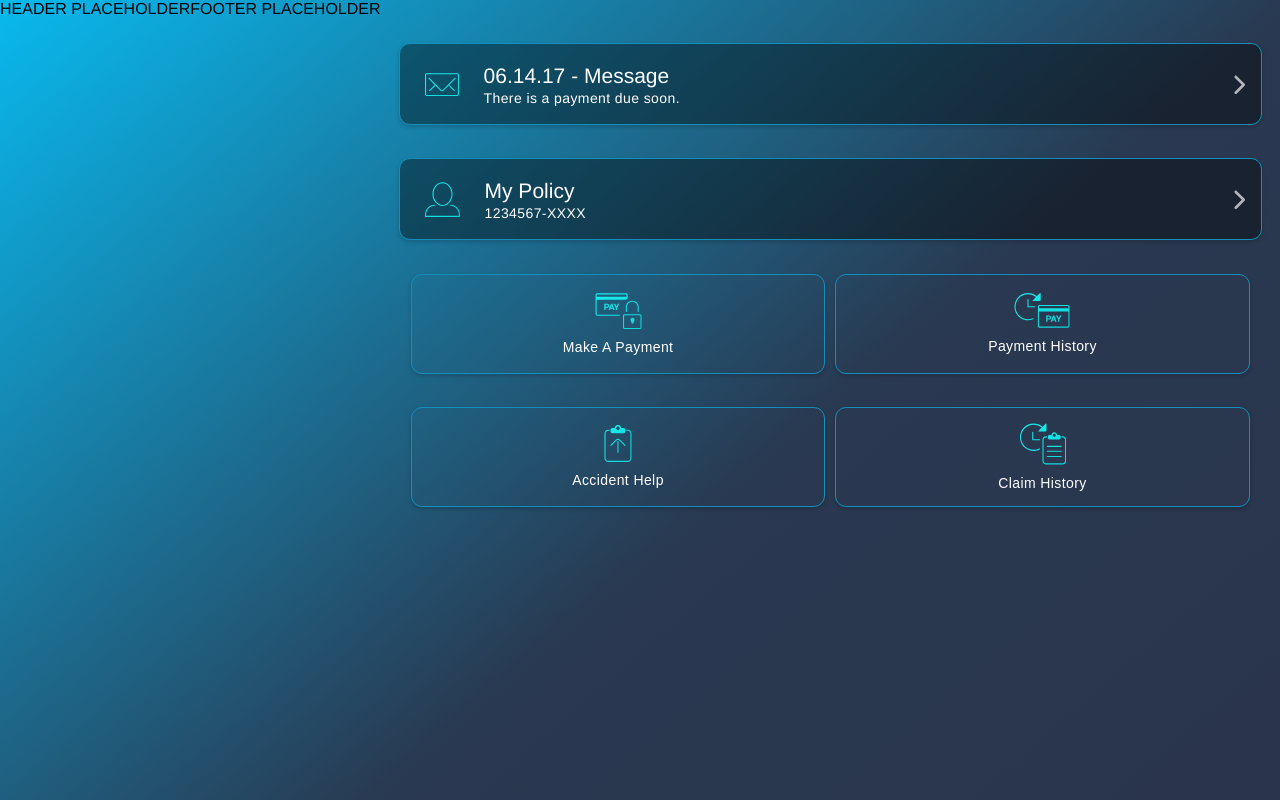
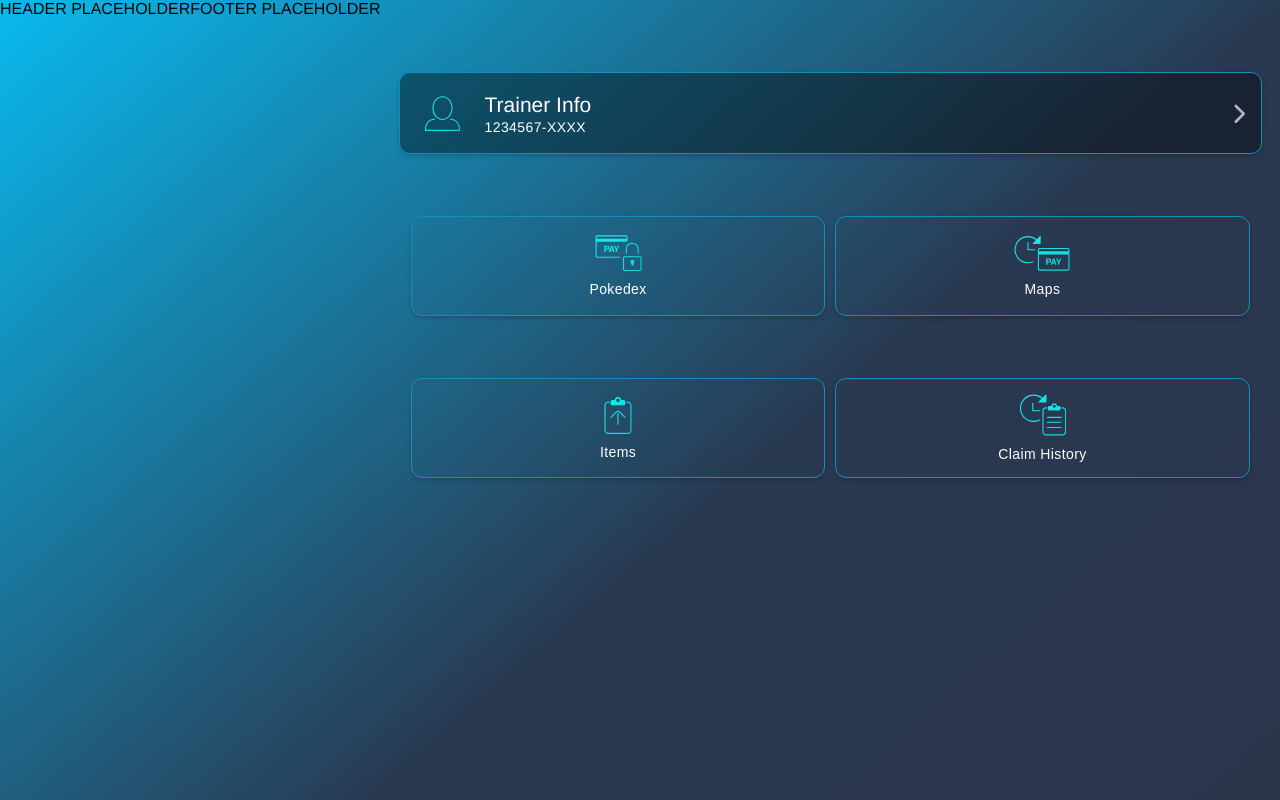
Before and after one commit to jmcreasman/Pokedex, a Vue app in the folder pokedex/: page /#/ in a window 1280 px wide. Built offline with nearby package versions, Linux system fonts and the light colour scheme.

Commit message:
changing dashboard copy to match up with app vision

```diff
--- a/pokedex/src/components/Dashboard.vue
+++ b/pokedex/src/components/Dashboard.vue
@@ -3,9 +3,9 @@
     <header>HEADER PLACEHOLDER</header>
     <div class="main">
       <h1>
-        Welcome back,<br> Trainer Red
+        Welcome back<br> Trainer Red
       </h1>
-      <div class="top-section message">
+      <!-- <div class="top-section message">
         <div class="widthOfContent">
           <img class="icon" src="../assets/notification.svg">
           <div class="column">
@@ -14,12 +14,12 @@
           </div>
         </div>
         <img class="open-arrow" src="../assets/forward_arrow.svg">
-      </div>
+      </div> -->
       <div class="top-section my-policy">
         <div class="widthOfContent">
           <img class="icon" src="../assets/my_policy.svg">
           <div class="column">
-            <h2>My Policy</h2>
+            <h2>Trainer Info</h2>
             1234567-XXXX
           </div>
         </div>
@@ -29,17 +29,17 @@
       <section>
         <button class="column left">
           <img src="../assets/make_payment.svg">
-          <span>Make A Payment</span>
+          <span>Pokedex</span>
         </button>
         <button class="column right">
           <img src="../assets/payment_history.svg">
-          <span>Payment History</span>
+          <span>Maps</span>
         </button>
       </section>
       <section>
         <button class="column left">
           <img src="../assets/accident_help.svg">
-          <span>Accident Help</span>
+          <span>Items</span>
         </button>
         <button class="column right">
           <img src="../assets/claim_history.svg">
```
